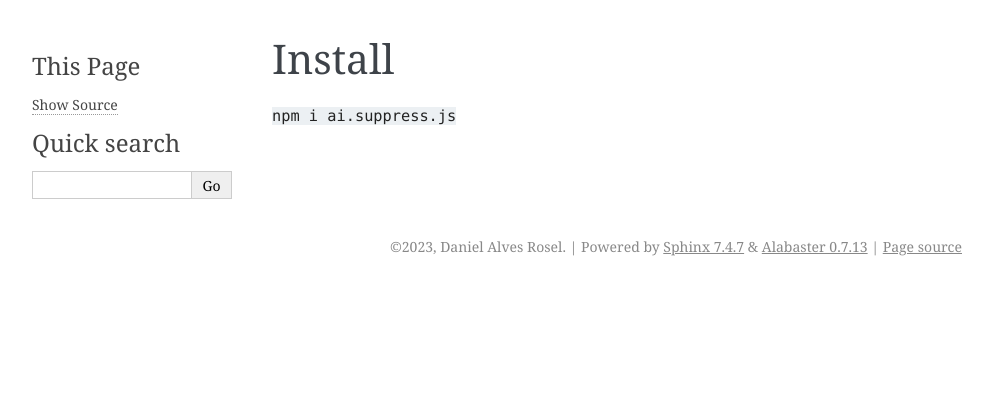
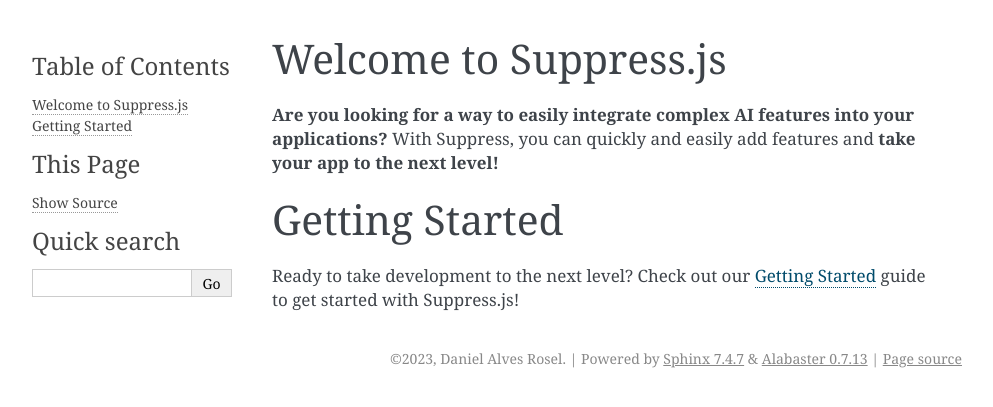
Before and after one commit to lusiana-sro/suppress, a Sphinx documentation site: the page built from docs/index.md, in a window 1280 px wide. Shown: the top 407 px of the page, without its empty margins (148-1141 px from the left). Built offline with Sphinx 7.4.7, drawn with Linux system fonts in a browser that asks for light colours.

Commit message:
Fresh docs

```diff
--- /dev/null
+++ b/docs/Server/server.md
@@ -0,0 +1 @@
+# Suppress Server
--- a/docs/index.md
+++ b/docs/index.md
@@ -1,2 +1,8 @@
-# Install
-`npm i ai.suppress.js`
+# Welcome to Suppress.js
+
+**Are you looking for a way to easily integrate complex AI features into your applications?** With Suppress, you can quickly and easily add features and **take your app to the next level!**
+
+
+
+# Getting Started
+Ready to take development to the next level? Check out our [Getting Started](./getting-started.md) guide to get started with Suppress.js!
```
Also changed, not shown: docs/DataGenerator/data-generator.md (added, +1 -0 lines), docs/Models/openai.md (added, +1 -0 lines), docs/getting-started.md (added, +87 -0 lines).
